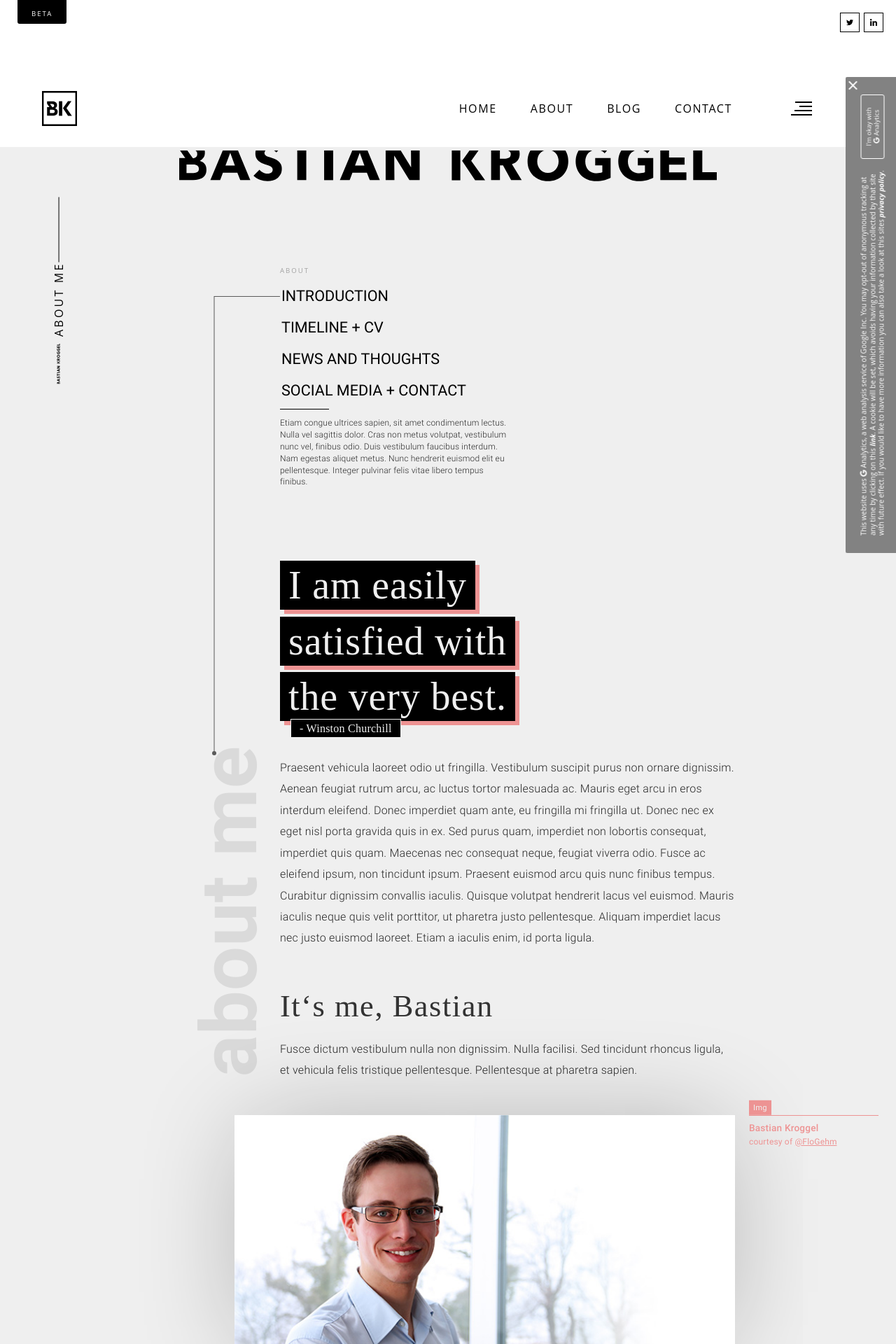
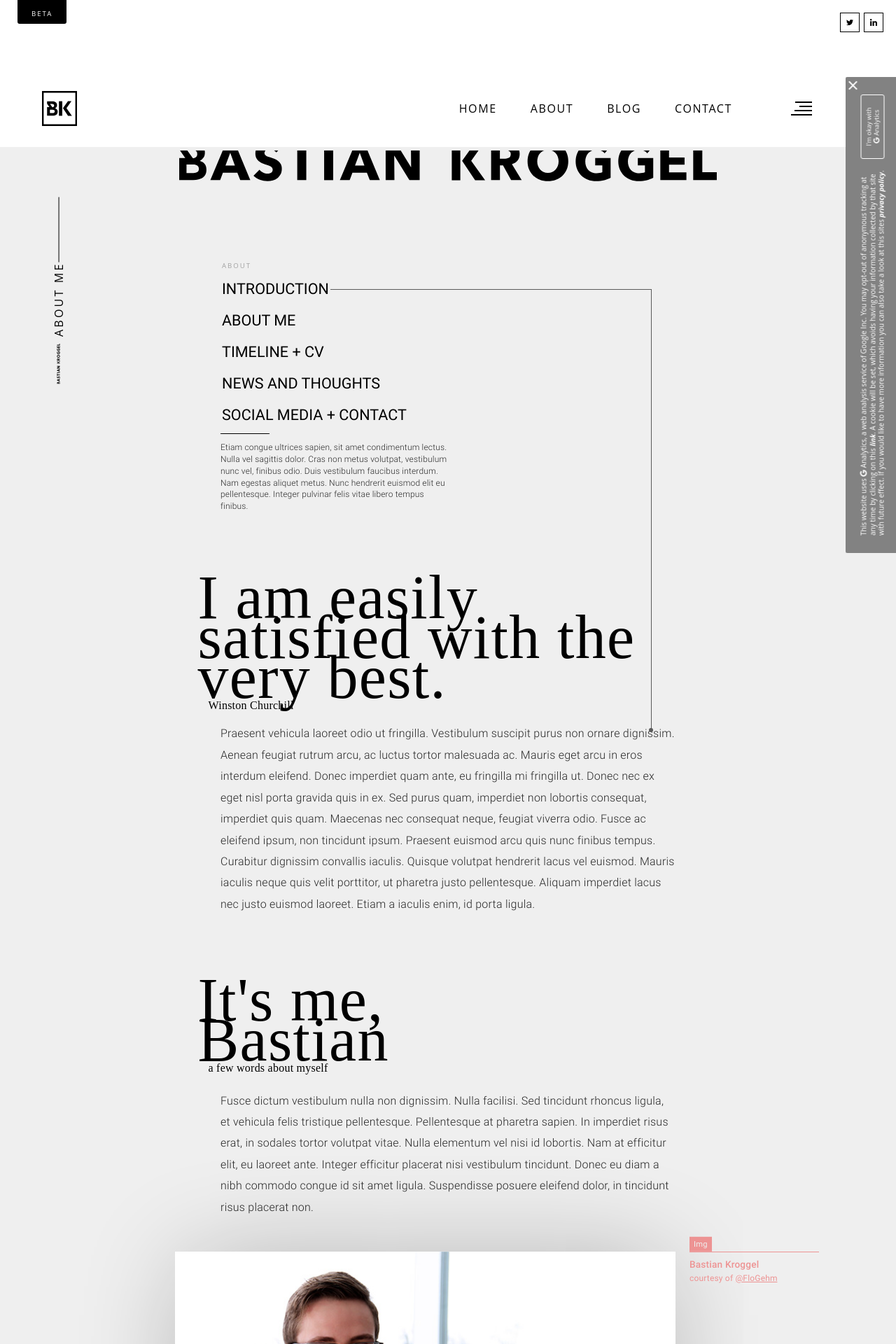
Before and after one commit to bkroggel/luzid, a Jekyll site: the page built from about.md, in a window 1280 px wide. Shown: the top 1920 px of the page at 70% size. Built offline with Jekyll 4.4.1, drawn with Linux system fonts in a browser that asks for light colours; nearby versions of some CDN libraries; some web fonts are replaced; a script that is not in the unit is left out.

Commit message:
new header for about page - more simplistic approach

```diff
--- a/_includes/_plain.html
+++ b/_includes/_plain.html
@@ -15,6 +15,7 @@
               <a href="#bk-about-introduction" uk-scroll="offset: 50">Introduction</a>
               <div class="link_line"></div>
             </li>
+            <li> <a href="#about-me" uk-scroll>About me</a> </li>
             <li> <a href="#bk-timeline" uk-scroll>Timeline + CV</a> </li>
             <li> <a href="#news" uk-scroll>News and Thoughts</a> </li>
             <li> <a href="#social" uk-scroll>Social Media + Contact</a> </li>
@@ -23,32 +24,32 @@
             Etiam congue ultrices sapien, sit amet condimentum lectus. Nulla vel sagittis dolor. Cras non metus volutpat, vestibulum nunc vel, finibus odio. Duis vestibulum faucibus interdum. Nam egestas aliquet metus. Nunc hendrerit euismod elit eu pellentesque. Integer pulvinar felis vitae libero tempus finibus.
           </p>
         </div>
-        <div class="bk-blog-style bk-static-style bk-blog-content bk_about_quote_big" id="bk_about_quote" data-scroll="toggle(.fromLeftIn, .fromLeftOut) once">
+        <!-- <div class="bk-blog-style bk-static-style bk-blog-content bk_about_quote_big" id="bk_about_quote">
           <div class="bk_about_quote_inner">
             <p class="bk_quote__main">{{page.quote.text}}</p>
             <div class="bk_quote__author">
-              <p>- {{page.quote.author}}</p>
+              <p>{{page.quote.author}}</p>
             </div>
           </div>
-        </div>
+        </div> -->
       {% endif %}
 
-      <div class="bk-blog-style bk-blog-content bk-static-style" before="{{ page.title }}" {% if page.title == "About me" %}id="bk-about-introduction"{% endif %}>
+      <div class="bk-blog-style bk-blog-content bk-static-style" {% if page.title == "About me" %}id="bk-about-introduction"{% endif %}>
         {% if page.title == "About me" %}
+          <div class="bk-blog-style bk-static-style bk_about_quote_small" id="bk_about_quote">
+            <div class="bk_about_quote_inner">
+              <p class="bk_quote__main">{{ page.quote.text }}</p>
+              <div class="bk_quote__author">
+                <p>{{ page.quote.author }}</p>
+              </div>
+            </div>
+          </div>
           <div class="pulsating-circle">
             <div class="pulsating__point"></div>
             <div class="pulsating__dot_frame">
               <div class="pulsating__dot"></div>
             </div>
             <div class="pulsating__line"></div>
-          </div>
-          <div class="bk-blog-style bk-static-style bk-blog-content bk_about_quote_small" id="bk_about_quote" data-scroll="toggle(.fromLeftIn, .fromLeftOut) once">
-            <div class="bk_about_quote_inner">
-              <p class="bk_quote__main">{{ page.quote.text }}</p>
-              <div class="bk_quote__author">
-                <p>- {{ page.quote.author }}</p>
-              </div>
-            </div>
           </div>
         {% endif %}
         {{ content }}
--- a/_includes/head_bottom.html
+++ b/_includes/head_bottom.html
@@ -467,10 +467,11 @@
       var pulsating_dot = $('.pulsating-circle')
 
       var intro_link_left = intro_link.offset().left
+      var intro_link_right = ((intro_link.offset().left + intro_link.outerWidth()));
       var pulsating_dot_left = pulsating_dot.offset().left + (pulsating_dot.outerWidth(true) / 2)
 
       $('#intro_link .link_line').css({
-        'width': (intro_link_left - pulsating_dot_left),
+        'width': (pulsating_dot_left - intro_link_right),
         'transition': 'width ease-in-out .6s'
       });
 
--- a/_sass/_typography.scss
+++ b/_sass/_typography.scss
@@ -624,7 +624,8 @@ a.link_button.-white {
         content: none;
       }
       &:first-of-type {
-        margin-bottom: 1rem;
+        margin: 2px;
+        display: block;
       }
       a {
         text-shadow: none;
@@ -641,27 +642,20 @@ a.link_button.-white {
 #bk_about_quote {
   p.bk_quote__main,
   .bk_quote__author p{
-    color: $main-color;
-    background: black;
+    color: $darkest-color;
     -webkit-box-decoration-break: clone;
     box-decoration-break: clone;
     font-family: $serif;
     display: inline;
-    padding: 4px 12px;
   }
   p.bk_quote__main {
-    font-size: 2rem;
-    line-height: 1.57em;
-    box-shadow: 3px 3px 0 0 $accent-two;
+    font-size: 3rem;
+    line-height: .5em;
     @include media-query($xtra-small){
-      font-size: 2.5rem;
-      line-height: 1.52em;
-      box-shadow: 4px 4px 0 0 $accent-two;
+      font-size: 4.3rem;
     };
     @include media-query($medium){
-      font-size: 3.5rem;
-      line-height: 1.42em;
-      box-shadow: 6px 6px 0 0 $accent-two;
+      font-size: 5.5rem;
     };
   }
   .bk_quote__author {
@@ -672,7 +666,6 @@ a.link_button.-white {
       margin-left: 15px;
     };
     p {
-      border: 1px solid $main-color;
       font-size: 0.8rem;
       @include media-query($small){
         font-size: unset;
--- a/_sass/home/_static.scss
+++ b/_sass/home/_static.scss
@@ -15,39 +15,39 @@
   position: relative;
   padding: 0 15px;
   @include media-query($medium){
-    padding: 0 0 0 9rem;
+    // padding: 0 0 0 9rem;
   };
-  &:before {
-    content: attr(before);
-    position: absolute;
-    transform: translateY(-115%);
-    transform-origin: right top;
-    white-space: nowrap;
-    font-size: 15vw;
-    left: 15px;
-    line-height: 0.8em;
-    @include media-query($small){
-      font-size: 12vw;
-    };
-    @include media-query($medium){
-      transform: rotate(270deg) translateY(1rem);
-      top: 0;
-      left: unset;
-      right: 100%;
-      font-size: 7rem;
-      line-height: 1em;
-    };
-  }
+  // &:before {
+  //   content: attr(before);
+  //   position: absolute;
+  //   transform: translateY(-115%);
+  //   transform-origin: right top;
+  //   white-space: nowrap;
+  //   font-size: 15vw;
+  //   left: 15px;
+  //   line-height: 0.8em;
+  //   @include media-query($small){
+  //     font-size: 12vw;
+  //   };
+  //   @include media-query($medium){
+  //     transform: rotate(270deg) translateY(1rem);
+  //     top: 0;
+  //     left: unset;
+  //     right: 100%;
+  //     font-size: 7rem;
+  //     line-height: 1em;
+  //   };
+  // }
 }
 
 #bk-about-introduction {
   margin-top: 0;
-  &:before {
-    content: none;
-    @include media-query($medium){
-      content: attr(before);
-    };
-  }
+  // &:before {
+  //   content: none;
+  //   @include media-query($medium){
+  //     content: attr(before);
+  //   };
+  // }
 }
 
 .bk-static-style:before {
@@ -340,6 +340,7 @@ $clock-color: white;
   }
   #intro_link {
     position: relative;
+    display: inline-block;
     .link_line {
       display: none;
       @include media-query($medium){
@@ -347,7 +348,7 @@ $clock-color: white;
         background: #5a5a5a;
         position: absolute;
         top: 50%;
-        right: 100%;
+        left: 100%;
         height: 1px;
         width: 0px;
       };
@@ -356,29 +357,35 @@ $clock-color: white;
 }
 
 #bk_about_quote {
-  width: 80%;
-  max-width: 400px;
-  margin: 0;
+  margin: 0 auto;
   margin-bottom: 10px;
   padding: 0;
-  @include media-query($medium){
-    padding-left: 9rem;
-  };
+  .bk_about_quote_inner {
+    max-width: 350px;
+    @include media-query($xtra-small){
+      max-width: 450px;
+    };
+    @include media-query($medium){
+      margin-left: -5%;
+      width: 100%;
+      max-width: unset;
+    };
+  }
 }
 
-.bk_about_quote_small {
-  display: block;
-  @include media-query($medium){
-    display: none;
-  };
-}
-
-.bk_about_quote_big {
-  display: none;
-  @include media-query($medium){
-    display: block;
-  };
-}
+// .bk_about_quote_small {
+//   display: block;
+//   @include media-query($medium){
+//     display: none;
+//   };
+// }
+//
+// .bk_about_quote_big {
+//   display: none;
+//   @include media-query($medium){
+//     display: block;
+//   };
+// }
 
 .pulsating-circle {
   display: none;
@@ -387,8 +394,8 @@ $clock-color: white;
     width: 20px;
     height: 20px;
     position: absolute;
-    top: 0;
-    left: 40px;
+    //top: 0;
+    right: 40px;
     .pulsating__point {
       background: #5a5a5a;
       width: 30%;
--- a/about.md
+++ b/about.md
@@ -38,8 +38,18 @@ timeline:
 
 Praesent vehicula laoreet odio ut fringilla. Vestibulum suscipit purus non ornare dignissim. Aenean feugiat rutrum arcu, ac luctus tortor malesuada ac. Mauris eget arcu in eros interdum eleifend. Donec imperdiet quam ante, eu fringilla mi fringilla ut. Donec nec ex eget nisl porta gravida quis in ex. Sed purus quam, imperdiet non lobortis consequat, imperdiet quis quam. Maecenas nec consequat neque, feugiat viverra odio. Fusce ac eleifend ipsum, non tincidunt ipsum. Praesent euismod arcu quis nunc finibus tempus. Curabitur dignissim convallis iaculis. Quisque volutpat hendrerit lacus vel euismod. Mauris iaculis neque quis velit porttitor, ut pharetra justo pellentesque. Aliquam imperdiet lacus nec justo euismod laoreet. Etiam a iaculis enim, id porta ligula.
 
-# It‘s me, Bastian
+<span id="about-me"></span>
+<div class="bk-blog-style bk-static-style bk_about_quote_small" id="bk_about_quote" style="margin-top: 100px">
+  <div class="bk_about_quote_inner">
+    <p class="bk_quote__main">It's me,<br>Bastian</p>
+    <div class="bk_quote__author">
+      <p>a few words about myself</p>
+    </div>
+  </div>
+</div>
+
 Fusce dictum vestibulum nulla non dignissim. Nulla facilisi. Sed tincidunt rhoncus ligula, et vehicula felis tristique pellentesque. Pellentesque at pharetra sapien.
+In imperdiet risus erat, in sodales tortor volutpat vitae. Nulla elementum vel nisi id lobortis. Nam at efficitur elit, eu laoreet ante. Integer efficitur placerat nisi vestibulum tincidunt. Donec eu diam a nibh commodo congue id sit amet ligula. Suspendisse posuere eleifend dolor, in tincidunt risus placerat non.
 
 ![Bastian Kroggel](/assets/img/dev/bk_big.jpg){: data-subtitle="courtesy of [@FloGehm](https://twitter.com/FloGehm)"}
 
```
